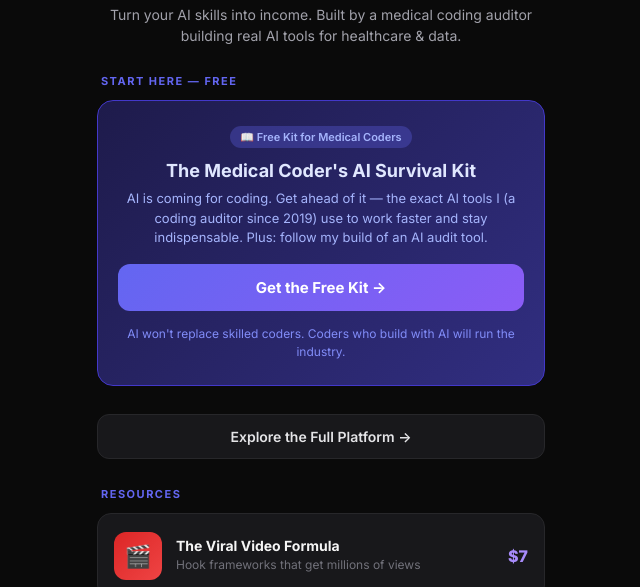
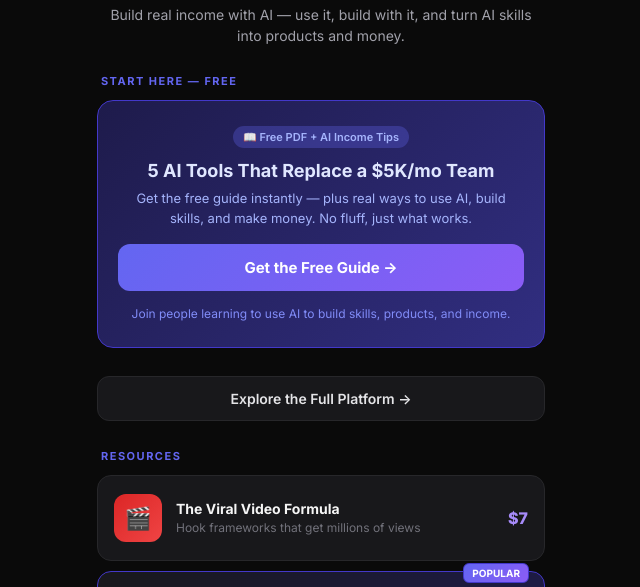
Before and after one commit to morningstar1898-eng/incomeonai-links, a plain HTML site: page index.html in a window 1280 px wide. Shown: the part 154-741 px from the top of the page, without its empty margins (319-959 px from the left). Drawn offline with Linux system fonts and the light colour scheme.

Commit message:
Revert landing page to broad IncomeOnAI platform identity
IncomeOnAI is the umbrella brand/platform; products (incl. the medical-
coding tool) live under it but stay separate projects. Hero broad again.

Co-Authored-By: Claude Opus 4.8 <noreply@anthropic.com>

```diff
--- a/index.html
+++ b/index.html
@@ -325,19 +325,19 @@
     <div class="header">
       <div class="avatar">AI</div>
       <h1>IncomeOnAI</h1>
-      <p>Turn your AI skills into income. Built by a medical coding auditor building real AI tools for healthcare &amp; data.</p>
+      <p>Build real income with AI &mdash; use it, build with it, and turn AI skills into products and money.</p>
     </div>
 
     <!-- HERO: Free Guide + Email Capture (primary goal) -->
     <div class="section-label">Start Here &mdash; Free</div>
     <div class="newsletter-card">
-      <div class="badge">&#128214; Free Kit for Medical Coders</div>
-      <h2>The Medical Coder's AI Survival Kit</h2>
-      <p>AI is coming for coding. Get ahead of it &mdash; the exact AI tools I (a coding auditor since 2019) use to work faster and stay indispensable. Plus: follow my build of an AI audit tool.</p>
+      <div class="badge">&#128214; Free PDF + AI Income Tips</div>
+      <h2>5 AI Tools That Replace a $5K/mo Team</h2>
+      <p>Get the free guide instantly &mdash; plus real ways to use AI, build skills, and make money. No fluff, just what works.</p>
       <a href="https://incomeonai.beehiiv.com/subscribe" class="btn-primary pulse" target="_blank" rel="noopener">
-        Get the Free Kit &rarr;
+        Get the Free Guide &rarr;
       </a>
-      <p style="margin-top:14px;margin-bottom:0;font-size:12px;color:#818cf8;">AI won't replace skilled coders. Coders who build with AI will run the industry.</p>
+      <p style="margin-top:14px;margin-bottom:0;font-size:12px;color:#818cf8;">Join people learning to use AI to build skills, products, and income.</p>
     </div>
 
     <!-- Secondary: Explore Platform -->
```
